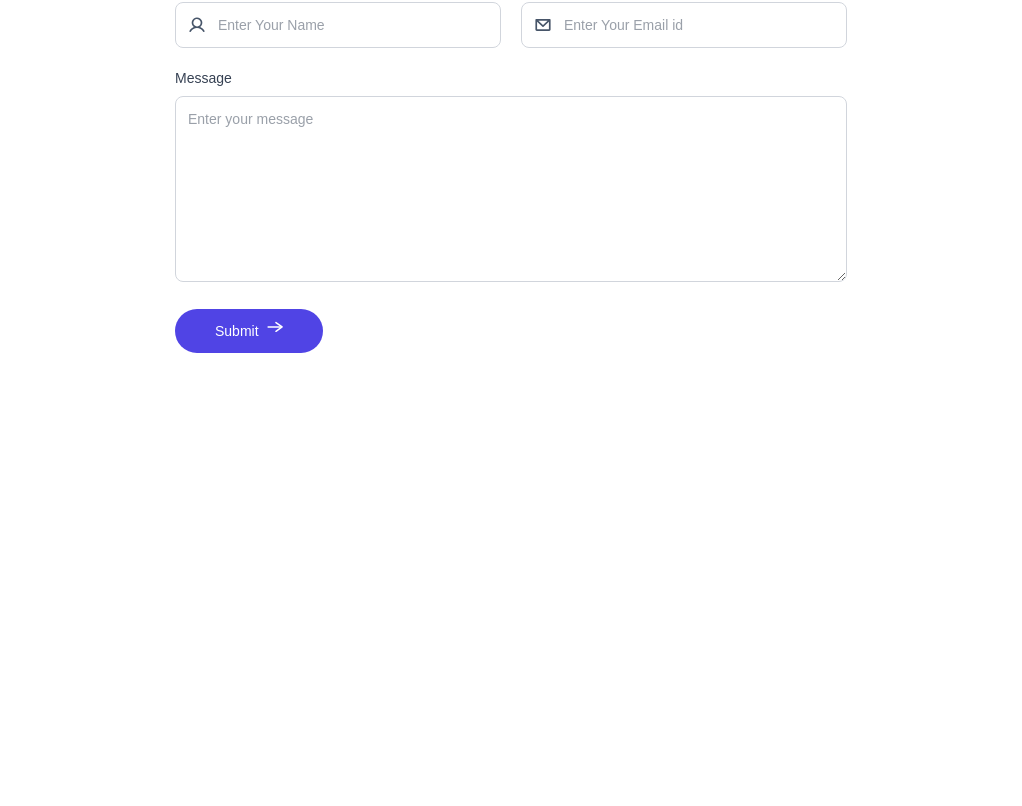
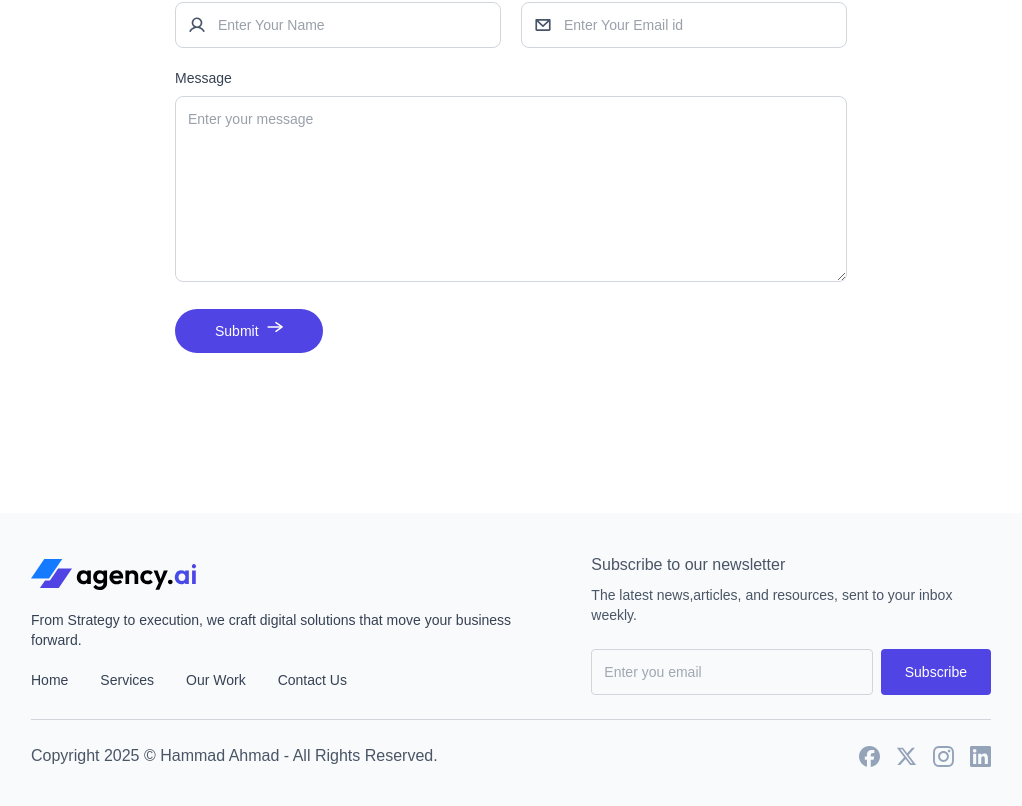
Before and after one commit to Tech-Hammad/Agency-Web, a React (Vite) app: page / in a window 1280 px wide. Shown: the part 3167-3973 px from the top of the page, without its empty margins (129-1151 px from the left). Before the commit the page ends 3520 px from the top, so only its background shows below. Built offline with nearby package versions, Linux system fonts and the light colour scheme.

Commit message:
Added Fiiter Section

```diff
--- a/src/App.jsx
+++ b/src/App.jsx
@@ -7,6 +7,7 @@
 import Teams from "./Components/Teams";
 import ContactUs from "./Components/ContactUs";
 import { Toaster } from 'react-hot-toast';
+import Footer from "./Components/Footer";
 
 const App = () => {
   const [theme, setTheme] = useState(localStorage.getItem('theme') ? localStorage.getItem('theme') : 'light');
@@ -25,6 +26,7 @@
       <OurWork />
       <Teams />
       <ContactUs />
+      <Footer theme={theme}/>
     </div>
   );
 };
--- /dev/null
+++ b/src/Components/Footer.jsx
@@ -0,0 +1,45 @@
+import React from 'react'
+import assets from '../assets/assets'
+
+const Footer = ({ theme }) => {
+    return (
+        <div className='bg-slate-50 dark:bg-gray-900 pt-10 sm:pt-10 mt-20 sm:mt-40 px-4 sm:px-10 lg:px-24 xl:px-40 pb-10'>
+            {/* footer top */}
+            <div className='flex justify-between lg:items-center max-lg:flex-col gap-10'>
+                <div className='space-y-5 text-sm text-gray-700 dark:text-gray-300'>
+                    <img src={theme === 'dark' ? assets.logo_dark : assets.logo} alt="" />
+                    <p>From Strategy to execution, we craft digital solutions that move your business forward.</p>
+                    <ul className='flex gap-8'>
+                        <li><a href="#hero" className='hover:text-primary'>Home</a></li>
+                        <li><a href="#services" className='hover:text-primary'>Services</a></li>
+                        <li><a href="#our-work" className='hover:text-primary'>Our Work</a></li>
+                        <li><a href="#contact-us" className='hover:text-primary'>Contact Us</a></li>
+                    </ul>
+                </div>
+                <div className='text-gray-600 dark:text-gray-400'>
+                    <h3 className='font-semibold'>Subscribe to our newsletter</h3>
+                    <p className='text-sm mt-2 mb-6'>The latest news,articles, and resources, sent to your inbox weekly.</p>
+                    <div className='flex gap-2 text-sm'>
+                        <input type="email" name=""
+                            className='w-full p-3 text-sm outline-none rounded dark:text-gray-200 bg-transparent border border-gray-300 dark:border-gray-500' placeholder='Enter you email' />
+                        <button type="submit"
+                            className='bg-primary text-white rounded px-6'>Subscribe</button>
+                    </div>
+                </div>
+            </div>
+            <hr className='border-gray-300 dark:border-gray-600 my-6' />
+            <div className="flex flex-col sm:flex-row items-center justify-between gap-4 text-gray-600 dark:text-gray-400">
+                <p>Copyright 2025 © Hammad Ahmad - All Rights Reserved.</p>
+                <div className="flex gap-4">
+                    <img src={assets.facebook_icon} alt="facebook" />
+                    <img src={assets.twitter_icon} alt="twitter" />
+                    <img src={assets.instagram_icon} alt="instagram" />
+                    <img src={assets.linkedin_icon} alt="linkedin" />
+                </div>
+            </div>
+
+        </div>
+    )
+}
+
+export default Footer
```
